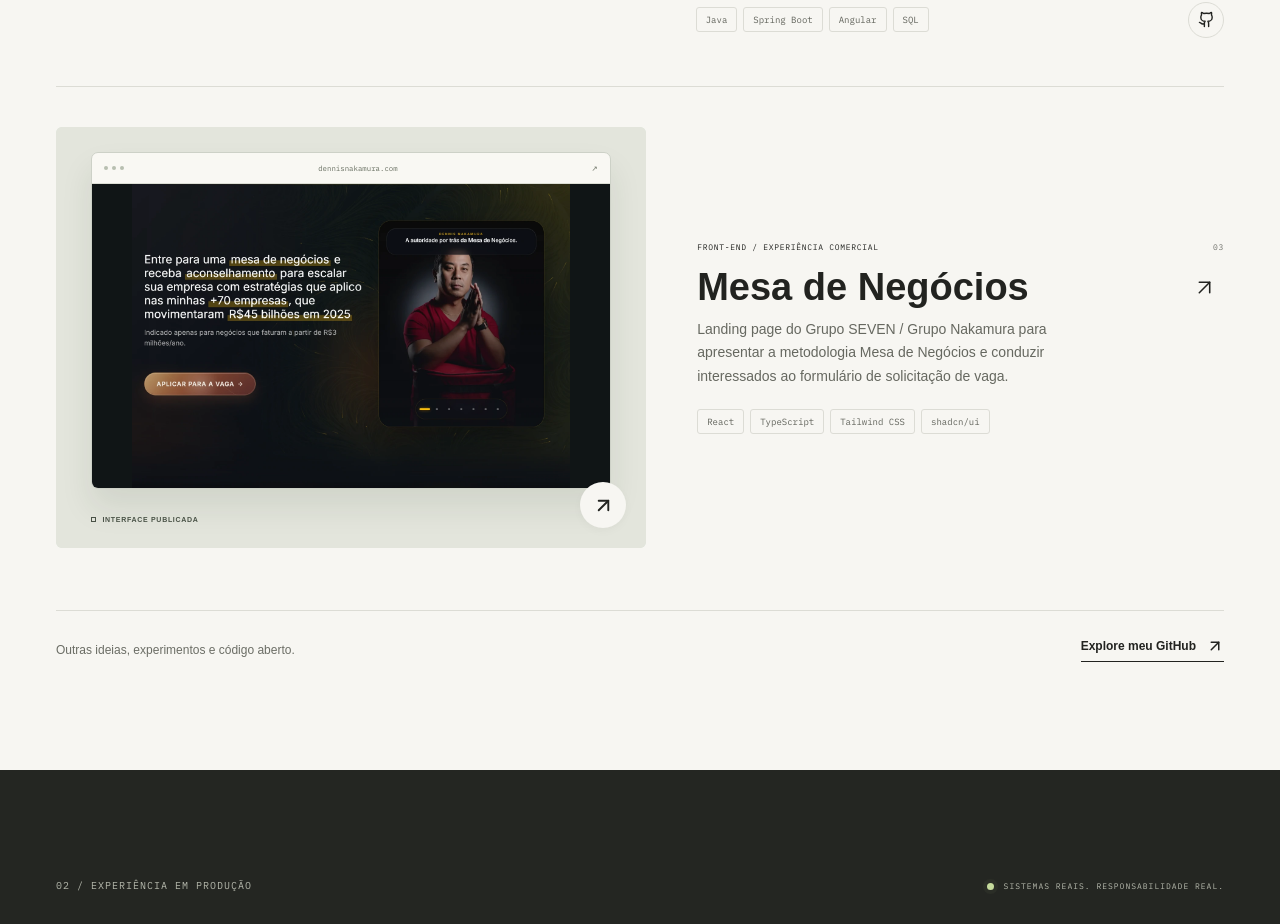
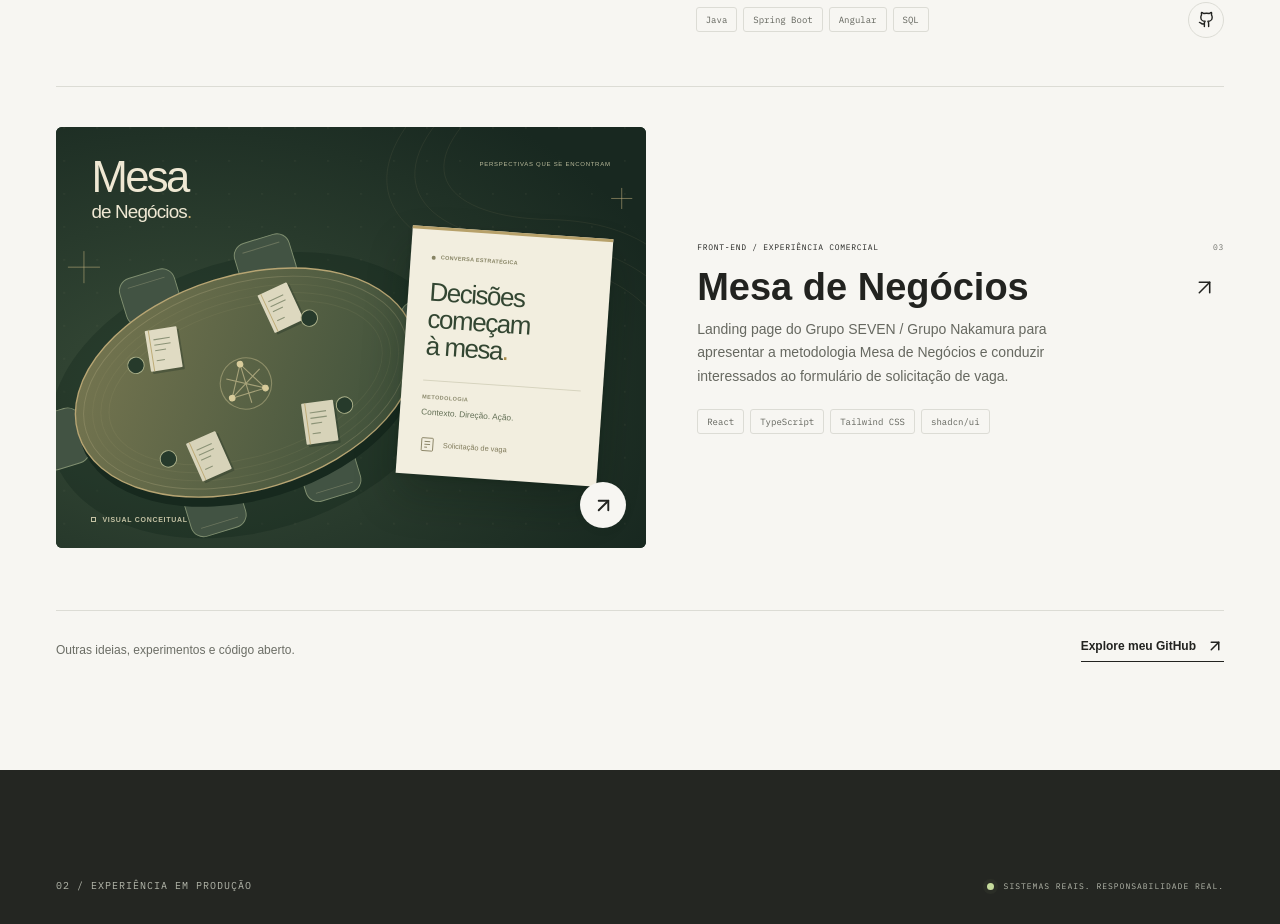
Before and after one commit to GuilhermeSerafim/guiler-portfolio, a React (Vite) app: page / in a window 1280 px wide. Shown: the part 1960-2884 px from the top of the page. Built offline with nearby package versions, Linux system fonts and the light colour scheme.

Commit message:
feat(portfolio): criar capa conceitual da Mesa de Negocios

```diff
--- a/src/components/ProjectVisual.css
+++ b/src/components/ProjectVisual.css
@@ -300,6 +300,140 @@
   letter-spacing: 0.025em;
 }
 
+.pv-cover--mesa {
+  min-height: 0;
+  background: #1c2e23;
+  color: #eee7d0;
+}
+
+.pv-mesa-brand {
+  position: absolute;
+  top: 7%;
+  left: 6%;
+  display: flex;
+  flex-direction: column;
+  color: #efe8d3;
+  font-family: var(--display, inherit);
+  font-weight: 500;
+  line-height: 0.98;
+}
+
+.pv-mesa-brand-main {
+  font-size: clamp(32px, 7.4cqw, 52px);
+  letter-spacing: -0.06em;
+}
+
+.pv-mesa-brand-sub {
+  margin-top: 4px;
+  font-size: clamp(15px, 3.2cqw, 23px);
+  letter-spacing: -0.045em;
+}
+
+.pv-mesa-brand-sub > span {
+  color: #c3a96d;
+}
+
+.pv-mesa-topline {
+  position: absolute;
+  top: 8%;
+  right: 6%;
+  color: #bcbd9d;
+  font-size: clamp(6px, 1cqw, 8px);
+  font-weight: 500;
+  letter-spacing: 0.12em;
+  line-height: 1.4;
+}
+
+.pv-mesa-paper {
+  position: absolute;
+  right: 7%;
+  top: 25%;
+  width: 34%;
+  padding: 4.6% 3.6% 3.8%;
+  color: #334632;
+  background: #f2eedf;
+  box-shadow:
+    0 22px 40px #07140b40,
+    0 2px 4px #07140b24;
+  transform: rotate(4deg);
+}
+
+.pv-mesa-paper::before {
+  position: absolute;
+  content: "";
+  top: 0;
+  left: 0;
+  width: 100%;
+  height: 3px;
+  background: #b7a16a;
+}
+
+.pv-mesa-paper-kicker {
+  display: flex;
+  align-items: center;
+  gap: 5px;
+  color: #868363;
+  font-size: clamp(5.5px, 0.93cqw, 7px);
+  font-weight: 600;
+  line-height: 1.3;
+  letter-spacing: 0.05em;
+  white-space: nowrap;
+}
+
+.pv-mesa-paper h3 {
+  margin: 18px 0 0;
+  font-family: var(--display, inherit);
+  font-size: clamp(19px, 4.4cqw, 32px);
+  font-weight: 500;
+  line-height: 1.04;
+  letter-spacing: -0.055em;
+}
+
+.pv-mesa-paper h3 > span {
+  color: #a78a49;
+}
+
+.pv-mesa-method {
+  margin-top: 20px;
+  padding-top: 13px;
+  border-top: 1px solid #d7d4bf;
+}
+
+.pv-mesa-method > span {
+  display: block;
+  color: #8a886b;
+  font-size: clamp(5.5px, 0.93cqw, 7px);
+  font-weight: 600;
+  line-height: 1.3;
+  letter-spacing: 0.08em;
+}
+
+.pv-mesa-method > p {
+  margin: 5px 0 0;
+  color: #647056;
+  font-size: clamp(7px, 1.42cqw, 10px);
+  line-height: 1.5;
+}
+
+.pv-mesa-application {
+  display: flex;
+  align-items: center;
+  gap: 7px;
+  margin-top: 17px;
+  color: #7f7959;
+  font-size: clamp(6px, 1.25cqw, 9px);
+  line-height: 1.3;
+}
+
+.pv-mesa-application > svg {
+  width: clamp(13px, 2.9cqw, 20px);
+  height: clamp(13px, 2.9cqw, 20px);
+}
+
+.pv-caption--mesa {
+  color: #c4c2a4;
+}
+
 .pv-cover--website {
   min-height: 0;
   background: #e3e5dc;
@@ -418,6 +552,45 @@
     padding-top: 8px;
   }
 
+  .pv-mesa-topline {
+    max-width: 37%;
+    font-size: 6px;
+    line-height: 1.6;
+    text-align: right;
+  }
+
+  .pv-mesa-paper {
+    top: 26%;
+    width: 42%;
+    padding: 5% 3.7% 4%;
+  }
+
+  .pv-mesa-paper h3 {
+    margin-top: 10px;
+    font-size: clamp(17px, 5cqw, 21px);
+  }
+
+  .pv-mesa-paper-kicker {
+    font-size: 5px;
+    letter-spacing: 0.01em;
+  }
+
+  .pv-mesa-method {
+    margin-top: 10px;
+    padding-top: 7px;
+  }
+
+  .pv-mesa-method > p {
+    margin-top: 4px;
+    font-size: 7px;
+  }
+
+  .pv-mesa-application {
+    gap: 5px;
+    margin-top: 10px;
+    font-size: 6.5px;
+  }
+
   .pv-coordinate,
   .pv-play-edition {
     display: none;
--- a/src/components/ProjectVisual.tsx
+++ b/src/components/ProjectVisual.tsx
@@ -368,7 +368,167 @@ function PlaySenacVisual() {
   );
 }
 
+function MesaVisual() {
+  const id = useId().replace(/:/g, "");
+
+  return (
+    <div className="pv-cover pv-cover--mesa" aria-hidden="true">
+      <svg
+        className="pv-art pv-mesa-art"
+        viewBox="0 0 700 460"
+        fill="none"
+        preserveAspectRatio="xMidYMid slice"
+      >
+        <defs>
+          <radialGradient id={`${id}-mesa-light`} cx="25%" cy="62%" r="80%">
+            <stop stopColor="#384c38" />
+            <stop offset="1" stopColor="#182820" />
+          </radialGradient>
+          <linearGradient
+            id={`${id}-mesa-surface`}
+            x1="90"
+            y1="180"
+            x2="370"
+            y2="370"
+            gradientUnits="userSpaceOnUse"
+          >
+            <stop stopColor="#73744f" />
+            <stop offset="1" stopColor="#42533c" />
+          </linearGradient>
+          <pattern
+            id={`${id}-mesa-grid`}
+            width="36"
+            height="36"
+            patternUnits="userSpaceOnUse"
+          >
+            <circle cx="1" cy="1" r=".6" fill="#d5c598" fillOpacity=".16" />
+          </pattern>
+        </defs>
+
+        <rect width="700" height="460" fill={`url(#${id}-mesa-light)`} />
+        <rect width="700" height="460" fill={`url(#${id}-mesa-grid)`} />
+        <path
+          d="M446-40C331 64 406 143 532 147S688 204 740 294M479-40C364 57 432 122 548 125S713 190 740 255M512-40C400 48 458 99 566 101S714 155 751 218"
+          stroke="#bba778"
+          strokeOpacity=".1"
+        />
+        <path
+          d="M41 153H76M58.5 135.5V170.5M634 78H657M645.5 66.5V89.5"
+          stroke="#c3b17d"
+          strokeOpacity=".6"
+        />
+
+        <g transform="rotate(-17 235 279)">
+          <ellipse cx="237" cy="294" rx="226" ry="148" fill="#102119" fillOpacity=".3" />
+
+          <g fill="#425343" stroke="#819071" strokeWidth="1">
+            <rect x="132" y="133" width="62" height="53" rx="14" />
+            <rect x="263" y="133" width="62" height="53" rx="14" />
+            <rect x="132" y="374" width="62" height="53" rx="14" />
+            <rect x="263" y="374" width="62" height="53" rx="14" />
+            <rect x="-2" y="248" width="53" height="62" rx="14" />
+            <rect x="418" y="248" width="53" height="62" rx="14" />
+          </g>
+          <g stroke="#b5b18c" strokeOpacity=".35">
+            <path d="M142 143H184M273 143H315M142 417H184M273 417H315M8 258V300M461 258V300" />
+          </g>
+
+          <ellipse cx="235" cy="290" rx="191" ry="117" fill="#17291e" />
+          <ellipse
+            cx="235"
+            cy="279"
+            rx="191"
+            ry="117"
+            fill={`url(#${id}-mesa-surface)`}
+            stroke="#b7a573"
+            strokeWidth="1.5"
+          />
+          <ellipse cx="235" cy="279" rx="182" ry="108" stroke="#d1c398" strokeOpacity=".23" />
+          <g stroke="#d1c398" strokeOpacity=".075">
+            <ellipse cx="235" cy="279" rx="172" ry="99" />
+            <ellipse cx="235" cy="279" rx="163" ry="90" />
+            <ellipse cx="235" cy="279" rx="154" ry="81" />
+          </g>
+
+          <g transform="translate(146 193) rotate(8)">
+            <rect x="2" y="3" width="35" height="45" rx="1" fill="#17291e" fillOpacity=".3" />
+            <rect width="35" height="45" rx="1" fill="#e0dbc3" />
+            <path d="M8 11H26M8 17H26M8 23H20M8 34H17" stroke="#8c9377" strokeWidth="1.2" />
+            <path d="M4 0V45" stroke="#bdaa75" />
+          </g>
+          <g transform="translate(275 192) rotate(-8)">
+            <rect x="2" y="3" width="35" height="45" rx="1" fill="#17291e" fillOpacity=".3" />
+            <rect width="35" height="45" rx="1" fill="#ddd8bf" />
+            <path d="M8 11H26M8 17H26M8 23H20M8 34H17" stroke="#8c9377" strokeWidth="1.2" />
+            <path d="M4 0V45" stroke="#bdaa75" />
+          </g>
+          <g transform="translate(153 324) rotate(-7)">
+            <rect x="2" y="3" width="35" height="45" rx="1" fill="#17291e" fillOpacity=".3" />
+            <rect width="35" height="45" rx="1" fill="#d7d3b9" />
+            <path d="M8 11H26M8 17H26M8 23H20M8 34H17" stroke="#8c9377" strokeWidth="1.2" />
+            <path d="M4 0V45" stroke="#bdaa75" />
+          </g>
+          <g transform="translate(286 319) rotate(9)">
+            <rect x="2" y="3" width="35" height="45" rx="1" fill="#17291e" fillOpacity=".3" />
+            <rect width="35" height="45" rx="1" fill="#d7d3b9" />
+            <path d="M8 11H26M8 17H26M8 23H20M8 34H17" stroke="#8c9377" strokeWidth="1.2" />
+            <path d="M4 0V45" stroke="#bdaa75" />
+          </g>
+
+          <g fill="#263a2b" stroke="#acb18a" strokeWidth="1">
+            <circle cx="126" cy="226" r="9" />
+            <circle cx="322" cy="232" r="9" />
+            <circle cx="130" cy="334" r="9" />
+            <circle cx="331" cy="334" r="9" />
+          </g>
+          <g stroke="#d9cc9b" strokeWidth="1.2">
+            <circle cx="235" cy="280" r="28" strokeOpacity=".4" />
+            <path d="m216 291 19-33 19 33h-38ZM235 258v44M216 291l38-22M254 291l-38-22" strokeOpacity=".6" />
+            <circle cx="235" cy="258" r="3" fill="#d9cc9b" />
+            <circle cx="216" cy="291" r="3" fill="#d9cc9b" />
+            <circle cx="254" cy="291" r="3" fill="#d9cc9b" />
+          </g>
+        </g>
+      </svg>
+
+      <div className="pv-mesa-brand">
+        <span className="pv-mesa-brand-main">Mesa</span>
+        <span className="pv-mesa-brand-sub">de Negócios<span>.</span></span>
+      </div>
+      <div className="pv-mesa-topline">PERSPECTIVAS QUE SE ENCONTRAM</div>
+
+      <div className="pv-mesa-paper">
+        <div className="pv-mesa-paper-kicker">
+          <span className="pv-status-dot" /> CONVERSA ESTRATÉGICA
+        </div>
+        <h3>
+          Decisões<br />
+          começam<br />
+          à mesa<span>.</span>
+        </h3>
+        <div className="pv-mesa-method">
+          <span>METODOLOGIA</span>
+          <p>Contexto. Direção. Ação.</p>
+        </div>
+        <div className="pv-mesa-application">
+          <svg viewBox="0 0 24 24" fill="none">
+            <rect x="4" y="3" width="16" height="18" rx="1" stroke="currentColor" strokeWidth="1.2" />
+            <path d="M8 8h8M8 12h8M8 16h4" stroke="currentColor" strokeWidth="1.2" />
+          </svg>
+          <span>Solicitação de vaga</span>
+        </div>
+      </div>
+
+      <div className="pv-caption pv-caption--mesa">
+        <span className="pv-caption-square" /> VISUAL CONCEITUAL
+      </div>
+    </div>
+  );
+}
+
 export function ProjectVisual({ project }: ProjectVisualProps) {
+  if (project.id === "mesa") return <MesaVisual />;
+
   if (project.preview) {
     return (
       <div className="pv-cover pv-cover--website" aria-hidden="true">
--- a/src/data.ts
+++ b/src/data.ts
@@ -87,12 +87,6 @@ export const projects: Project[] = [
     outcome:
       "Uma landing page publicada em domínio próprio, com apresentação da metodologia, formulário de solicitação de vaga integrado e validação automatizada para apoiar a evolução do site.",
     demo: "https://dennisnakamura.com/mesa-de-negocios",
-    preview: {
-      src: "/images/mesa-de-negocios.webp",
-      alt: "Página da Mesa de Negócios com a apresentação da metodologia, botão de solicitação de vaga e retrato de Dennis Nakamura.",
-      width: 1440,
-      height: 1000,
-    },
   },
 ];
 
```
Also changed, not shown: 1 other file (tests, documents, lock files or other folders).
